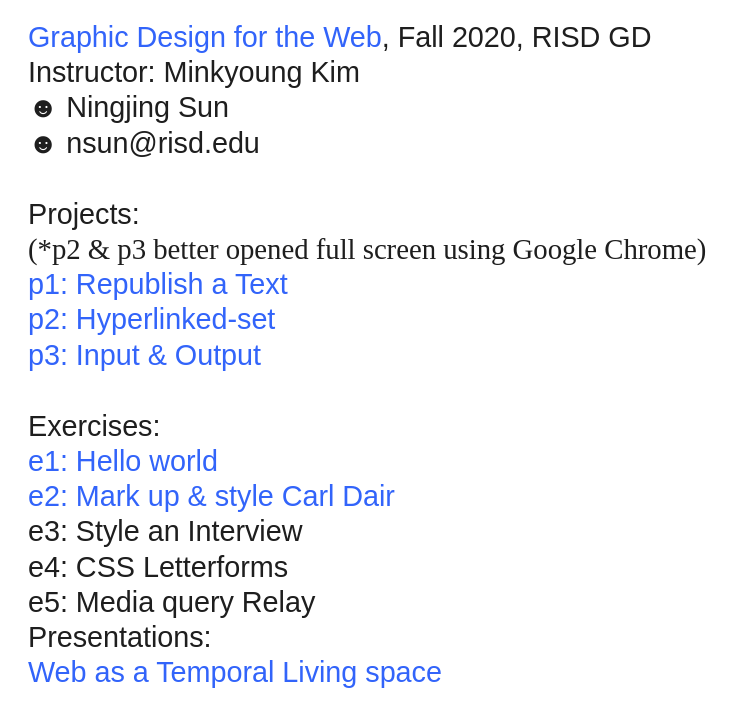
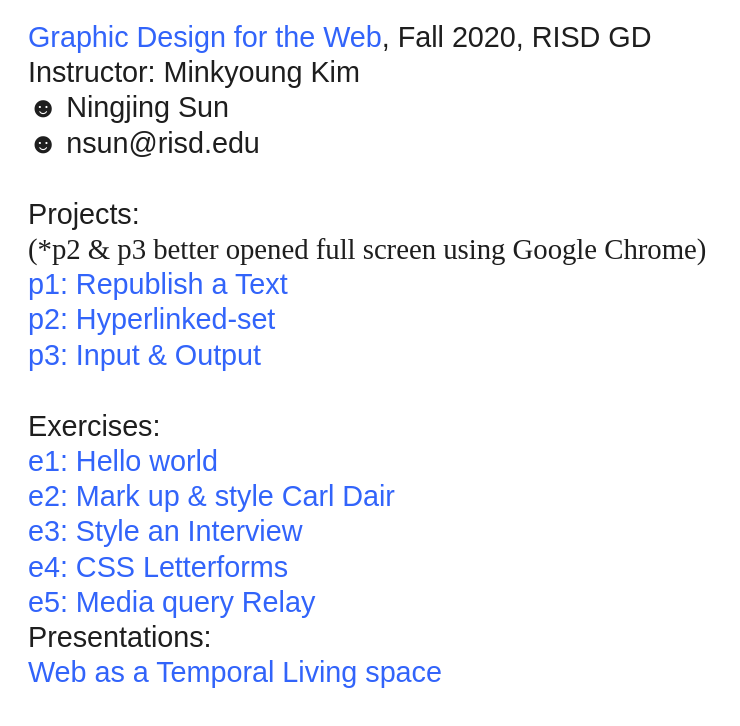
Before and after one commit to ningjingsun/niyasun.github.io, a plain HTML site: page index.html in a window 1280 px wide. Shown: the whole page, without its empty margins (0-740 px from the left). Drawn offline with Linux system fonts and the light colour scheme.

Commit message:
Update index.html

```diff
--- a/index.html
+++ b/index.html
@@ -59,9 +59,9 @@
 		<p>Exercises:</p>
 		<p><a href="https://ningjingsun.github.io/niyasun.github.io/">e1: Hello world</a></p>
 		<p><a href="https://ningjingsun.github.io/niyasun.github.io/exercises/e2-carl-dair.html">e2: Mark up & style Carl Dair</a></p>
-		<p>e3: Style an Interview</p>
-		<p>e4: CSS Letterforms</p>
-		<p>e5: Media query Relay</p>
+		<p><a href="https://ningjingsun.github.io/niyasun.github.io/exercises/e3-interview.html">e3: Style an Interview</a></p>
+		<p><a href="https://ningjingsun.github.io/niyasun.github.io/exercises/e4-css-letterforms.html">e4: CSS Letterforms</a></p>
+		<p><a href="https://ningjingsun.github.io/niyasun.github.io/exercises/e5-media-query.html">e5: Media query Relay</a></p>
 
 		<p>Presentations:</p>
 		<p><a href="https://docs.google.com/presentation/d/1YuMuela5GYDbYmdp8ASnpYcXJPVe0CHVuDAfKb8lDQo/edit?usp=sharing">Web as a Temporal Living space</a></p>
```
